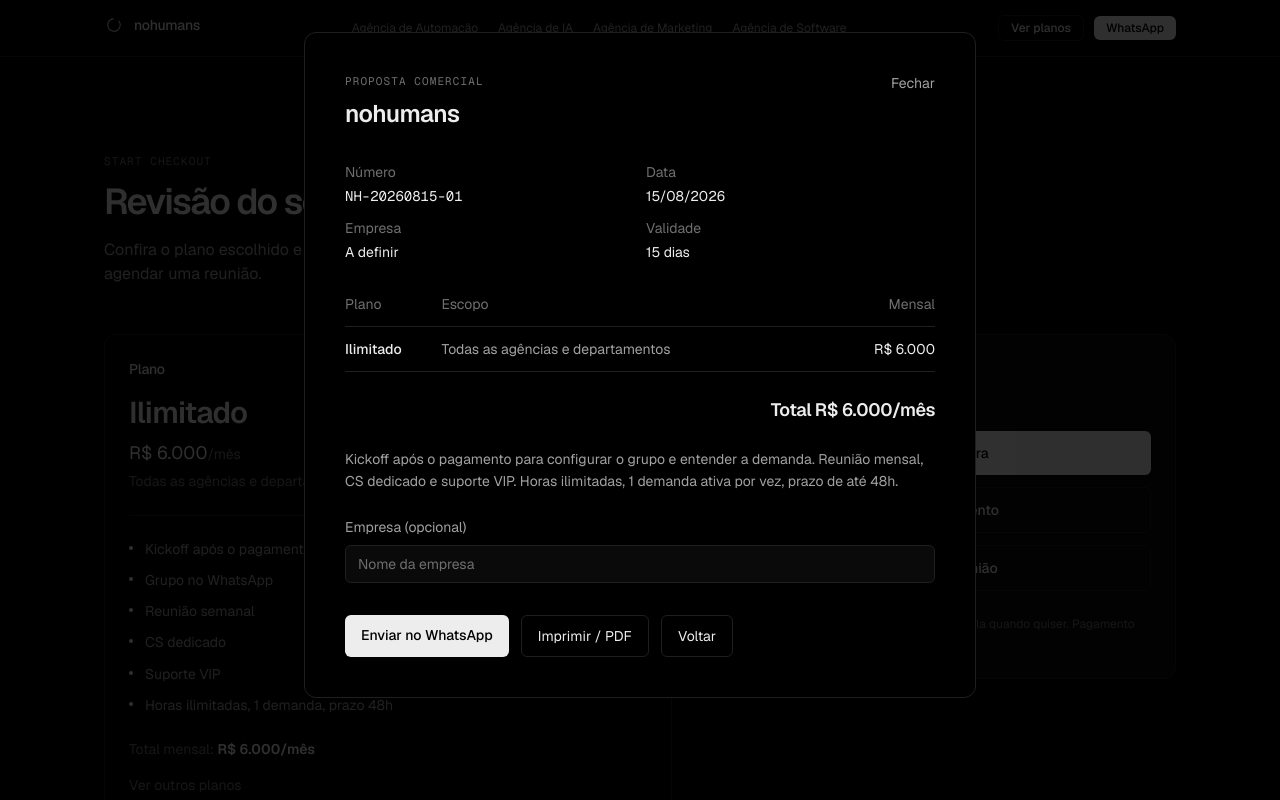
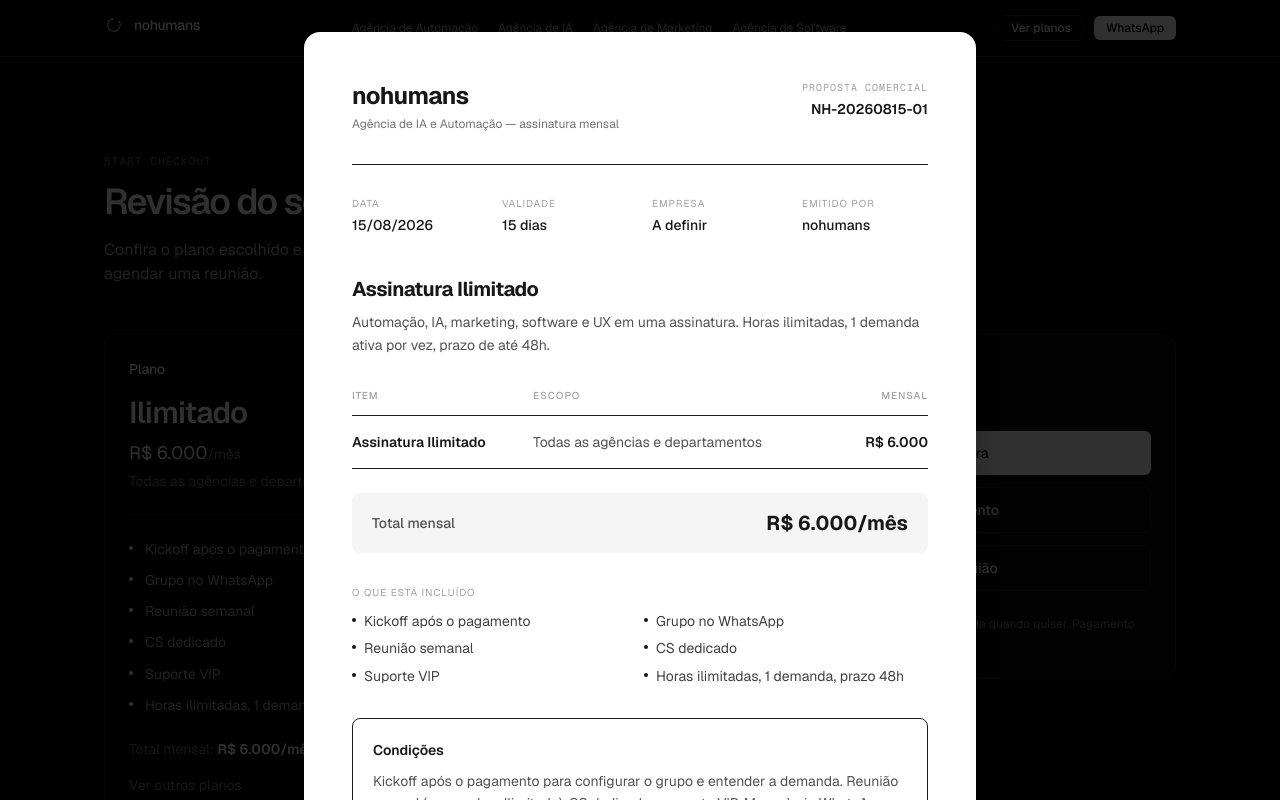
Before and after one commit to lucasmoraesai/agenciadeia, a Next.js app: page /start-checkout in a window 1280 px wide. Both pictures are taken after a click on the button "Gerar orçamento". Shown: the top 800 px of the page. Built offline with nearby package versions, Linux system fonts and the light colour scheme.

Commit message:
feat: gerar orcamento abre PDF direto + proposta redesenhada (A4)

```diff
--- a/app/globals.css
+++ b/app/globals.css
@@ -255,6 +255,11 @@
   }
 }
 
+@page {
+  size: A4;
+  margin: 12mm;
+}
+
 @media print {
   body * {
     visibility: hidden;
@@ -275,6 +280,8 @@
     background: #fff;
     color: #111;
     box-shadow: none;
+    -webkit-print-color-adjust: exact;
+    print-color-adjust: exact;
   }
 
   .proposal-actions {
--- a/components/start-checkout.tsx
+++ b/components/start-checkout.tsx
@@ -32,9 +32,12 @@
     window.addEventListener("keydown", onKey);
     const prev = document.body.style.overflow;
     document.body.style.overflow = "hidden";
+    // Abre direto o diálogo de impressão (Salvar como PDF)
+    const printTimer = window.setTimeout(() => window.print(), 400);
     return () => {
       window.removeEventListener("keydown", onKey);
       document.body.style.overflow = prev;
+      window.clearTimeout(printTimer);
     };
   }, [proposal]);
 
@@ -157,106 +160,159 @@
       {/* Proposta comercial (orçamento) */}
       {proposal && (
         <div className="fixed inset-0 z-[70] overflow-auto bg-black/80 p-4 sm:p-8">
-          <div className="proposal-sheet mx-auto w-full max-w-2xl rounded-xl border border-border bg-background p-8 sm:p-10">
-            <div className="flex items-start justify-between gap-4">
+          <div className="proposal-sheet mx-auto w-full max-w-2xl rounded-2xl bg-white p-8 text-neutral-900 shadow-2xl sm:p-12">
+            {/* Header */}
+            <header className="flex items-start justify-between gap-6 border-b border-neutral-200 pb-8">
               <div>
-                <p className="font-mono text-[11px] uppercase tracking-widest text-subtle">
+                <p className="text-2xl font-bold tracking-tight">nohumans</p>
+                <p className="mt-1 text-xs text-neutral-500">
+                  Agência de IA e Automação — assinatura mensal
+                </p>
+              </div>
+              <div className="shrink-0 text-right">
+                <p className="font-mono text-[10px] uppercase tracking-widest text-neutral-400">
                   Proposta comercial
                 </p>
-                <h2 className="mt-2 text-2xl font-semibold tracking-tight">
-                  {SITE_NAME}
-                </h2>
+                <p className="mt-1 text-sm font-semibold">{proposalNumber}</p>
               </div>
-              <button
-                type="button"
-                onClick={() => setProposal(false)}
-                className="proposal-actions text-sm text-muted transition-opacity hover:opacity-80"
-              >
-                Fechar
-              </button>
-            </div>
+            </header>
 
-            <dl className="mt-8 grid gap-3 text-sm sm:grid-cols-2">
+            {/* Meta */}
+            <dl className="mt-8 grid grid-cols-2 gap-x-6 gap-y-4 text-sm sm:grid-cols-4">
               <div>
-                <dt className="text-subtle">Número</dt>
-                <dd className="mt-1 font-mono">{proposalNumber}</dd>
-              </div>
-              <div>
-                <dt className="text-subtle">Data</dt>
-                <dd className="mt-1">
+                <dt className="text-[10px] uppercase tracking-widest text-neutral-400">
+                  Data
+                </dt>
+                <dd className="mt-1 font-medium">
                   {new Date().toLocaleDateString("pt-BR")}
                 </dd>
               </div>
               <div>
-                <dt className="text-subtle">Empresa</dt>
-                <dd className="mt-1">{company.trim() || "A definir"}</dd>
+                <dt className="text-[10px] uppercase tracking-widest text-neutral-400">
+                  Validade
+                </dt>
+                <dd className="mt-1 font-medium">15 dias</dd>
               </div>
               <div>
-                <dt className="text-subtle">Validade</dt>
-                <dd className="mt-1">15 dias</dd>
+                <dt className="text-[10px] uppercase tracking-widest text-neutral-400">
+                  Empresa
+                </dt>
+                <dd className="mt-1 font-medium">
+                  {company.trim() || "A definir"}
+                </dd>
+              </div>
+              <div>
+                <dt className="text-[10px] uppercase tracking-widest text-neutral-400">
+                  Emitido por
+                </dt>
+                <dd className="mt-1 font-medium">nohumans</dd>
               </div>
             </dl>
 
+            {/* Título */}
+            <h2 className="mt-10 text-xl font-bold tracking-tight">
+              Assinatura {plan.name}
+            </h2>
+            <p className="mt-2 text-sm leading-relaxed text-neutral-600">
+              Automação, IA, marketing, software e UX em uma assinatura. Horas
+              ilimitadas, 1 demanda ativa por vez, prazo de até 48h.
+            </p>
+
+            {/* Tabela */}
             <table className="mt-8 w-full text-left text-sm">
               <thead>
-                <tr className="border-b border-border text-subtle">
-                  <th className="pb-3 font-normal">Plano</th>
-                  <th className="pb-3 font-normal">Escopo</th>
-                  <th className="pb-3 text-right font-normal">Mensal</th>
+                <tr className="border-b border-neutral-200 text-[10px] uppercase tracking-widest text-neutral-400">
+                  <th className="pb-3 font-medium">Item</th>
+                  <th className="pb-3 font-medium">Escopo</th>
+                  <th className="pb-3 text-right font-medium">Mensal</th>
                 </tr>
               </thead>
               <tbody>
-                <tr className="border-b border-border">
-                  <td className="py-3 font-medium">{plan.name}</td>
-                  <td className="py-3 text-muted">{plan.quota}</td>
-                  <td className="py-3 text-right">{monthly}</td>
+                <tr className="border-b border-neutral-200">
+                  <td className="py-4 font-semibold">Assinatura {plan.name}</td>
+                  <td className="py-4 text-neutral-600">{plan.quota}</td>
+                  <td className="py-4 text-right font-semibold">{monthly}</td>
                 </tr>
               </tbody>
             </table>
 
-            <p className="mt-6 text-right text-lg font-semibold tracking-tight">
-              Total {monthly}/mês
+            {/* Total */}
+            <div className="mt-6 flex items-center justify-between rounded-lg bg-neutral-100 px-5 py-4">
+              <span className="text-sm font-medium text-neutral-600">
+                Total mensal
+              </span>
+              <span className="text-xl font-bold">{monthly}/mês</span>
+            </div>
+
+            {/* Incluído */}
+            <p className="mt-8 text-[10px] uppercase tracking-widest text-neutral-400">
+              O que está incluído
             </p>
-            <p className="mt-6 text-sm leading-relaxed text-muted">
+            <ul className="mt-3 grid gap-2 text-sm text-neutral-700 sm:grid-cols-2">
+              {plan.includes.map((item) => (
+                <li key={item} className="flex items-start gap-2">
+                  <span className="mt-1.5 h-1 w-1 shrink-0 rounded-full bg-neutral-900" />
+                  <span className="leading-snug">{item}</span>
+                </li>
+              ))}
+            </ul>
+
+            {/* Condições */}
+            <div className="mt-8 rounded-lg border border-neutral-200 p-5 text-sm leading-relaxed text-neutral-600">
+              <p className="font-semibold text-neutral-900">Condições</p>
+              <p className="mt-2">
                 Kickoff após o pagamento para configurar o grupo e entender a
-              demanda. Reunião mensal, CS dedicado e suporte VIP. Horas
-              ilimitadas, 1 demanda ativa por vez, prazo de até 48h.
+                demanda. Reunião mensal (semanal no Ilimitado), CS dedicado e
+                suporte VIP. Mensal, via WhatsApp — pausa ou cancela quando
+                quiser. Validade desta proposta: 15 dias.
               </p>
+            </div>
 
-            <label className="mt-6 block text-sm text-muted" htmlFor="proposal-company">
-              Empresa (opcional)
+            {/* Footer */}
+            <footer className="mt-10 flex flex-wrap items-center justify-between gap-2 border-t border-neutral-200 pt-6 text-xs text-neutral-500">
+              <span>nohumans · agenciadeia.tech</span>
+              <span>contato@lucasmoraes.ai · +55 11 98350-7618</span>
+            </footer>
+
+            {/* Ações (somem na impressão) */}
+            <div className="proposal-actions mt-10 space-y-4 border-t border-neutral-200 pt-6">
+              <label
+                className="block text-sm text-neutral-600"
+                htmlFor="proposal-company"
+              >
+                Empresa (opcional — aparece na proposta)
               </label>
               <input
                 id="proposal-company"
                 value={company}
                 onChange={(event) => setCompany(event.target.value)}
                 placeholder="Nome da empresa"
-              className="mt-2 w-full rounded-md border border-border bg-surface px-3 py-2 text-sm outline-none placeholder:text-subtle focus:border-border-strong"
+                className="mt-1 w-full rounded-md border border-neutral-300 bg-white px-3 py-2 text-sm text-neutral-900 outline-none placeholder:text-neutral-400 focus:border-neutral-500"
               />
-
-            <div className="proposal-actions mt-8 flex flex-wrap gap-3">
+              <div className="flex flex-wrap gap-3">
                 <a
                   href={whatsappHref(proposalText)}
                   target="_blank"
                   rel="noreferrer"
-                className="rounded-md bg-foreground px-4 py-2.5 text-sm font-medium text-background transition-opacity hover:opacity-85"
+                  className="rounded-md bg-neutral-900 px-4 py-2.5 text-sm font-medium text-white transition-opacity hover:opacity-85"
                 >
                   Enviar no WhatsApp
                 </a>
                 <button
                   type="button"
                   onClick={() => window.print()}
-                className="rounded-md border border-border-strong px-4 py-2.5 text-sm transition-colors hover:bg-surface-hover"
+                  className="rounded-md border border-neutral-300 px-4 py-2.5 text-sm font-medium transition-colors hover:bg-neutral-100"
                 >
                   Imprimir / PDF
                 </button>
                 <button
                   type="button"
                   onClick={() => setProposal(false)}
-                className="rounded-md border border-border-strong px-4 py-2.5 text-sm transition-colors hover:bg-surface-hover"
+                  className="rounded-md border border-neutral-300 px-4 py-2.5 text-sm font-medium transition-colors hover:bg-neutral-100"
                 >
-                Voltar
+                  Fechar
                 </button>
+              </div>
             </div>
           </div>
         </div>
```
Lines whose indentation alone changed are shown as unchanged.
